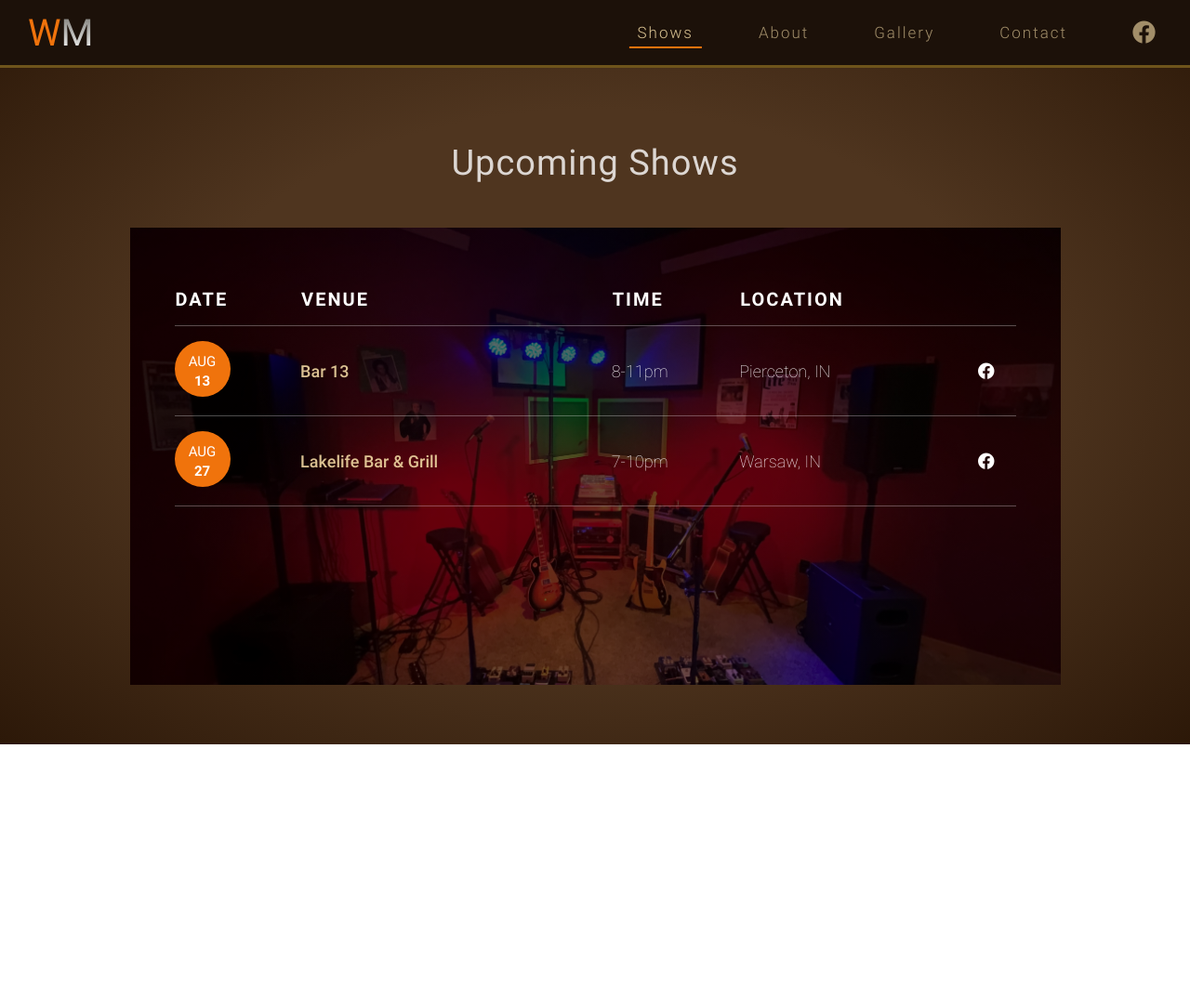
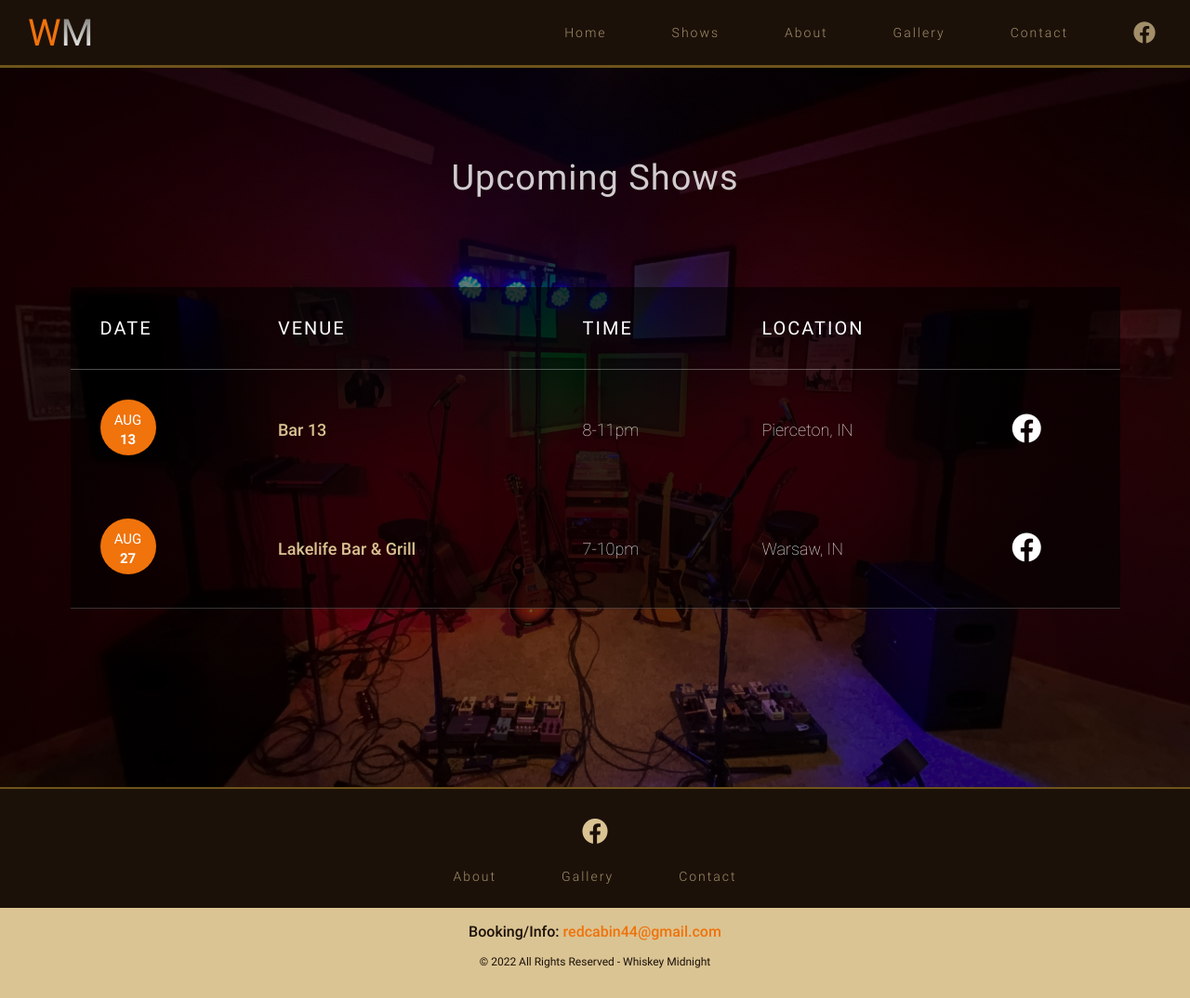
Before and after one commit to JShilling4/whiskey-midnight-band-page, a Vue app: page /shows in a window 1280 px wide. Shown: the whole page at 93% size. Before the commit the page ends 801 px from the top, so only its background shows below. Built offline with nearby package versions, Linux system fonts and the light colour scheme.

Commit message:
refactor more content to home page

```diff
--- a/src/App.vue
+++ b/src/App.vue
@@ -2,12 +2,14 @@
   <div class="body-wrapper">
     <TheHeader />
     <RouterView />
+    <TheFooter />
   </div>
 </template>
 
 <script setup lang="ts">
+import TheHeader from "@/components/TheHeader.vue";
+import TheFooter from "@/components/TheFooter.vue";
 import { RouterView } from "vue-router";
-import TheHeader from "@/components/TheHeader.vue";
 </script>
 
 <style lang="scss">
@@ -35,7 +37,7 @@ a {
   width: var(--wrapper-width);
   margin: 3rem auto 0;
   color: #fff;
-  padding: 2rem 4rem 4rem;
+  padding: 4rem 4rem 6rem;
 
   @media screen and (max-width: 768px) {
     margin-top: 3rem;
@@ -44,7 +46,7 @@ a {
     padding: 0 2rem 4rem;
   }
   @media screen and (max-width: 430px) {
-    padding: 0 1.5rem 4rem;
+    padding: 0 1.5rem 2rem;
   }
 }
 
@@ -57,4 +59,56 @@ a {
   );
   background-size: cover;
 }
+
+.navlink {
+  position: relative;
+  height: 100%;
+  letter-spacing: 2px;
+  font-weight: 300;
+  font-size: 17px;
+  text-align: right;
+  cursor: pointer;
+
+  &:hover a {
+    opacity: 1;
+  }
+
+  a {
+    display: inline-block;
+    padding: 10px 35px;
+    opacity: 0.7;
+    color: var(--color-primary);
+    transition: opacity 0.3s;
+
+    @media screen and (max-width: 768px) {
+      padding: 15px 35px;
+    }
+    @media screen and (max-width: 430px) {
+      padding: 15px 15px;
+    }
+  }
+
+  &.fb {
+    font-size: 25px;
+  }
+}
+
+* {
+  scrollbar-width: thin;
+  scrollbar-color: var(--color-primary) var(--banner-color);
+}
+
+body::-webkit-scrollbar {
+  width: 5px;
+}
+
+body::-webkit-scrollbar-track {
+  background: var(--banner-color);
+}
+
+body::-webkit-scrollbar-thumb {
+  background-color: var(--color-primary);
+  outline: 1px solid slategrey;
+  border-radius: 10px;
+}
 </style>
--- a/src/components/FormLabel.vue
+++ b/src/components/FormLabel.vue
@@ -25,7 +25,7 @@ withDefaults(defineProps<Props>(), {
 label {
   font-family: Roboto, sans-serif;
   color: var(--color-primary);
-  color: white;
+  /* color: white; */
   font-weight: 300;
   font-size: 18px;
   margin-left: 10px;
--- a/src/components/PageHeading.vue
+++ b/src/components/PageHeading.vue
@@ -19,5 +19,8 @@ h1 {
   @media screen and (max-width: 768px) {
     font-size: 30px;
   }
+  @media screen and (max-width: 430px) {
+    margin-bottom: 2rem;
+  }
 }
 </style>
--- /dev/null
+++ b/src/components/TheFooter.vue
@@ -0,0 +1,73 @@
+<template>
+  <footer>
+    <div class="content-wrapper">
+      <i class="fab fa-facebook icon"></i>
+      <ul>
+        <li class="navlink"><a href="#aboutSection">About</a></li>
+        <li class="navlink"><RouterLink to="/gallery">Gallery</RouterLink></li>
+        <li class="navlink"><RouterLink to="/contact">Contact</RouterLink></li>
+      </ul>
+
+      <div class="bottom-bar">
+        <p>Booking/Info: <span>redcabin44@gmail.com</span></p>
+        <p>
+          &copy; {{ new Date().getFullYear() }} All Rights Reserved - Whiskey
+          Midnight
+        </p>
+      </div>
+    </div>
+  </footer>
+</template>
+
+<script setup lang="ts">
+import { RouterLink } from "vue-router";
+</script>
+
+<style lang="scss">
+footer {
+  background-color: var(--banner-color);
+  padding: 2rem 0 0;
+  border-top: 2px solid var(--color-secondary);
+}
+
+.content-wrapper {
+  text-align: center;
+
+  .icon {
+    color: var(--color-primary);
+    font-size: 1.75rem;
+  }
+
+  ul {
+    display: flex;
+    justify-content: center;
+    padding: 1rem 0 1rem;
+  }
+
+  .bottom-bar {
+    background-color: var(--color-primary);
+    padding: 1rem 0 2rem;
+    color: var(--banner-color);
+
+    p:first-child {
+      margin-bottom: 1rem;
+      font-weight: 500;
+
+      span {
+        color: var(--orange);
+      }
+    }
+    p:last-child {
+      font-size: 12px;
+    }
+  }
+}
+
+.navlink {
+  font-size: 14px !important;
+
+  /* a {
+    padding: 10px 25px !important;
+  } */
+}
+</style>
--- a/src/components/TheHeader.vue
+++ b/src/components/TheHeader.vue
@@ -10,10 +10,13 @@
       </RouterLink>
       <ul v-if="showMenu" class="navlink-container">
         <li class="navlink">
-          <RouterLink to="/shows">Shows</RouterLink>
+          <RouterLink to="/">Home</RouterLink>
         </li>
         <li class="navlink">
-          <RouterLink to="/about">About</RouterLink>
+          <a @click="scrollTo('shows')">Shows</a>
+        </li>
+        <li class="navlink">
+          <a @click="scrollTo('about')">About</a>
         </li>
         <li class="navlink">
           <RouterLink to="/gallery">Gallery</RouterLink>
@@ -26,7 +29,7 @@
             href="https://www.facebook.com/Whiskey-Midnight-103502742358240"
             target="_blank"
             rel="noreferrer"
-            ><i class="fa-brands fa-facebook"></i
+            ><i class="fab fa-facebook"></i
           ></a>
         </li>
       </ul>
@@ -37,12 +40,13 @@
 
 <script setup lang="ts">
 import { ref, onMounted, onUnmounted, watch } from "vue";
-import { RouterLink, useRoute } from "vue-router";
+import { RouterLink, useRoute, useRouter } from "vue-router";
 
 const showMenu = ref(true);
 const windowWidth = ref(window.innerWidth);
 
 const route = useRoute();
+const router = useRouter();
 
 watch(
   () => route.path,
@@ -69,6 +73,20 @@ function onResize(): void {
 
 function toggleMenu(): void {
   showMenu.value = !showMenu.value;
+}
+
+async function scrollTo(section: string): Promise<void> {
+  if (route.name === "home") {
+    window.location.hash = "";
+    window.location.hash = `#${section}Section`;
+    if (windowWidth.value < 769) showMenu.value = false;
+  } else {
+    await router.push("/");
+    window.location.hash = "";
+    window.location.hash = `#${section}Section`;
+    router.replace("/");
+    showMenu.value = false;
+  }
 }
 </script>
 
@@ -142,57 +160,15 @@ nav {
     width: 10rem;
     display: block;
   }
+  @media screen and (max-width: 430px) {
+    top: 3.95rem;
+    width: 12rem;
+    display: block;
+  }
 
-  .navlink {
-    position: relative;
-    height: 100%;
-    letter-spacing: 2px;
-    font-weight: 300;
-    font-size: 17px;
-    text-align: right;
-
-    &:hover a {
-      opacity: 1;
-    }
-
-    a {
-      display: inline-block;
-      padding: 10px 35px;
-      opacity: 0.7;
-      color: var(--color-primary);
-      transition: opacity 0.3s;
-
-      @media screen and (max-width: 768px) {
-        padding: 15px 35px;
-      }
-    }
-
-    .router-link-active {
-      position: relative;
-      opacity: 1;
-
-      &:after {
-        position: absolute;
-        content: "";
-        top: 35px;
-        left: 50%;
-        transform: translateX(-50%);
-        z-index: 9999999;
-        height: 2px;
-        width: 60%;
-        background-color: var(--orange);
-        @media screen and (max-width: 768px) {
-          right: 35px;
-          left: initial;
-          top: 38px;
-          transform: initial;
-        }
-      }
-    }
-
-    &.fb {
-      font-size: 25px;
-    }
+  .fa-facebook {
+    font-size: 1.5rem;
+    color: var(--color-primary);
   }
 }
 
--- a/src/sass/_variables.scss
+++ b/src/sass/_variables.scss
@@ -8,6 +8,7 @@
   --bg-primary: rgb(44, 24, 8);
   --bg-secondary: rgb(79, 53, 31);
   --banner-color: rgb(28, 17, 9);
+  --banner-color-faded: rgba(28, 17, 9, 0.6);
   --input-bg-color: rgba(239, 215, 162, 0.9);
   --input-border-radius: 10px;
 
--- a/src/views/ContactView.vue
+++ b/src/views/ContactView.vue
@@ -7,7 +7,7 @@
           name="contact-form"
           class="contactForm"
           method="post"
-          data-netlify="true"
+          netlify
           data-netlify-honeypot="bot-field"
         >
           <input type="hidden" name="form-name" value="contact-form" />
--- a/src/views/GalleryView.vue
+++ b/src/views/GalleryView.vue
@@ -10,6 +10,9 @@ import PageHeading from "@/components/PageHeading.vue";
 </script>
 
 <style lang="scss" scoped>
+.page-wrapper {
+  min-height: calc(100vh - 22rem);
+}
 h2 {
   margin-top: 10rem;
   text-align: center;
--- a/src/views/ShowsView.vue
+++ b/src/views/ShowsView.vue
@@ -1,8 +1,9 @@
 <template>
-  <div class="page-wrapper">
+  <div class="view-container">
     <PageHeading>Upcoming Shows</PageHeading>
 
     <div class="shows-container">
+      <div class="table-wrapper">
         <table class="shows-table">
           <thead>
             <tr>
@@ -75,6 +76,7 @@
         </table>
       </div>
     </div>
+  </div>
 </template>
 
 <script setup lang="ts">
@@ -82,38 +84,85 @@ import PageHeading from "@/components/PageHeading.vue";
 </script>
 
 <style lang="scss" scoped>
+.view-container {
+  background: linear-gradient(rgba(0, 0, 0, 0.5), rgba(0, 0, 0, 0.6)),
+    url("@/assets/images/band-setup.jpg");
+  background-size: cover;
+  background-position: center center;
+  background-attachment: fixed;
+  padding-top: 6rem;
+}
+
+.table-wrapper {
+  width: var(--wrapper-width);
+  margin: 3rem auto 0;
+  color: #fff;
+
+  @media screen and (max-width: 768px) {
+    margin-top: 0rem;
+  }
+  @media screen and (max-width: 556px) {
+    padding: 0 0 4rem;
+  }
+  @media screen and (max-width: 430px) {
+    padding: 0 0 4rem;
+  }
+}
 .shows-container {
   display: flex;
   justify-content: center;
   overflow-x: auto;
-  background: linear-gradient(rgba(0, 0, 0, 0.6), rgba(0, 0, 0, 0.6)),
-    url("@/assets/images/band-setup.jpg");
-  background-size: cover;
-  background-position: center center;
   padding: 0 3rem 12rem;
+
+  @media screen and (max-width: 768px) {
+    padding: 0 2rem 4rem;
+  }
+  @media screen and (max-width: 430px) {
+    padding: 0 1rem 4rem;
+  }
   .shows-table {
     border-collapse: collapse;
-    margin-top: 4rem;
     text-align: left;
     width: 100%;
+    border-radius: 10px;
+    padding: 1rem 2rem 0;
 
     @media screen and (max-width: 556px) {
       margin-top: 2rem;
     }
+    @media screen and (max-width: 430px) {
+      background-color: initial;
+      padding: 0;
+    }
+    table {
+      border-radius: 10px;
+    }
+
+    tr {
+      @media screen and (max-width: 768px) {
+        margin-bottom: 5rem;
+      }
+      background-color: rgba(0, 0, 0, 0.6);
+    }
 
     th {
-      padding-bottom: 1rem;
+      padding: 2rem;
       font-size: 20px;
       text-transform: uppercase;
-      border-bottom: 1px solid rgba(255, 255, 255, 0.8);
       border-bottom: 1px solid rgba(255, 255, 255, 0.3);
       letter-spacing: 2px;
+      font-weight: 400;
     }
     td {
       font-weight: 200;
       font-size: 18px;
-      padding: 1rem 0;
-      border-bottom: 1px solid rgba(255, 255, 255, 0.3);
+      padding: 2rem;
+      /* border-bottom: 1px solid rgba(238, 238, 238, 0.3); */
+
+      @media screen and (max-width: 430px) {
+        padding: 1rem;
+        /* border-bottom: none; */
+      }
 
       &.center {
         text-align: center;
@@ -131,6 +180,22 @@ import PageHeading from "@/components/PageHeading.vue";
         &:hover {
           text-decoration: underline;
         }
+      }
+    }
+
+    tr td {
+      border-bottom: 1px solid rgba(255, 255, 255, 0.2);
+
+      /* @media screen and (max-width: 430px) {
+        border-bottom: none;
+      } */
+    }
+
+    tr:not(:last-child) td {
+      border-bottom: none;
+
+      @media screen and (max-width: 430px) {
+        border-bottom: 1px solid rgba(255, 255, 255, 0.2);
       }
     }
 
@@ -160,6 +225,10 @@ import PageHeading from "@/components/PageHeading.vue";
     }
   }
 
+  td:nth-of-type(5) {
+    font-size: 2rem;
+  }
+
   @media screen and (max-width: 768px) {
     table,
     thead,
@@ -179,38 +248,44 @@ import PageHeading from "@/components/PageHeading.vue";
     }
 
     .shows-table td {
-      /* Behave  like a "row" */
       border: none;
-      border-bottom: 1px solid rgba(238, 238, 238, 0.3);
       position: relative;
       padding-left: 50%;
       width: 100%;
     }
 
     td:nth-of-type(1) {
-      padding-left: 0;
+      padding-left: 30px;
+      @media screen and (max-width: 430px) {
+        padding-left: 15px;
+      }
+    }
+
+    td:nth-of-type(5) {
+      padding-left: 30px;
+      border-bottom: none;
+    }
+    td:before {
+      left: 30px;
     }
 
     td:not(:nth-of-type(1)):before {
       position: absolute;
-      top: 6px;
-      left: 6px;
+      top: 50%;
       width: 45%;
       padding-right: 10px;
       white-space: nowrap;
+      transform: translateY(-50%);
     }
 
-    td:nth-of-type(1):before {
-      padding-left: 0;
-    }
     td:nth-of-type(2):before {
-      content: "Venue";
+      content: "Venue:";
     }
     td:nth-of-type(3):before {
-      content: "Time";
+      content: "Time:";
     }
     td:nth-of-type(4):before {
-      content: "Location";
+      content: "Location:";
     }
   }
 }
```
Also changed, not shown: src/views/AboutView.vue (+11 -2 lines), src/views/HomeView.vue (+48 -12 lines). Lines whose indentation alone changed are shown as unchanged.
